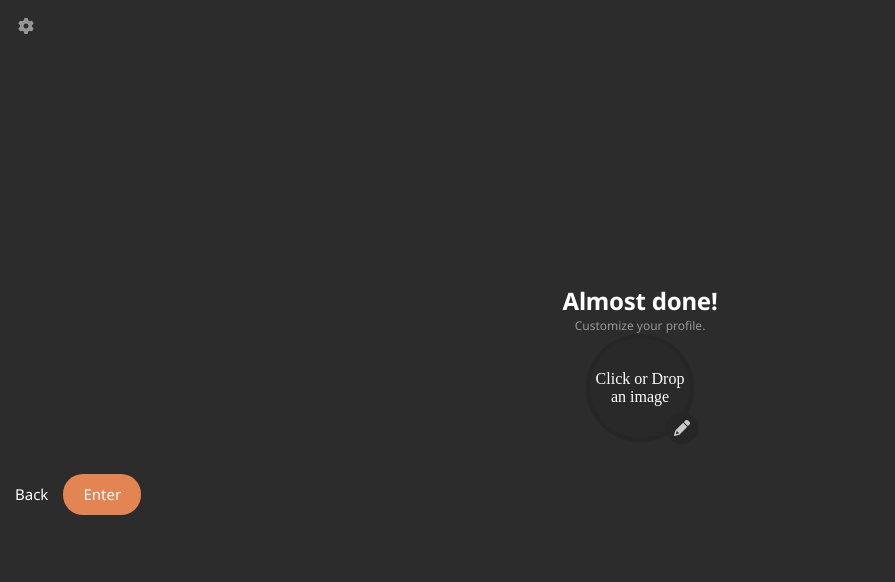
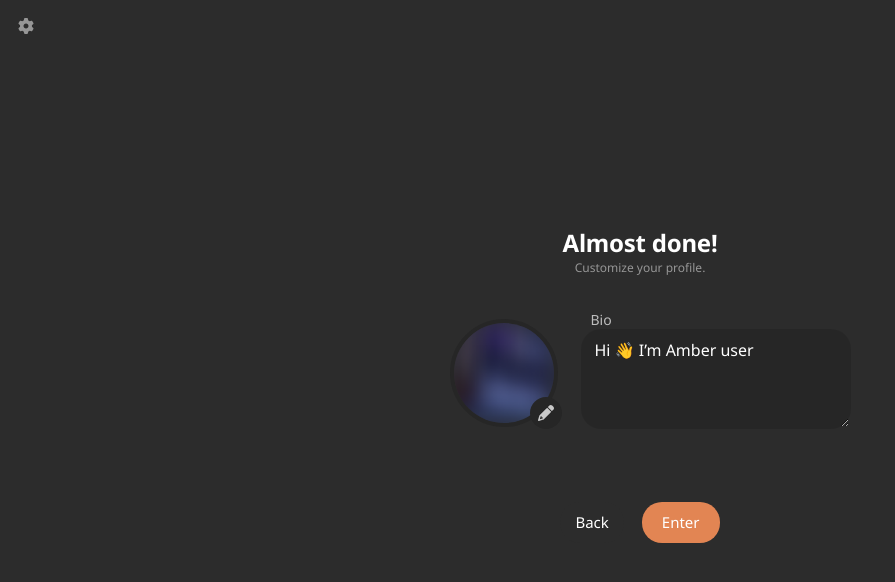
Before and after one commit to Ambermsg/frontend, a React (Vite) app: page /register/almost in a window 1280 px wide. Shown: the top 582 px of the page, without its empty margins (0-895 px from the left). Built offline with nearby package versions, Linux system fonts and the light colour scheme.

Commit message:
finished almostDone page

```diff
--- a/src/pages/AlmostDone.jsx
+++ b/src/pages/AlmostDone.jsx
@@ -7,6 +7,40 @@ import { useMutation } from "@tanstack/react-query"; // Import useMutation from
 import axios from "axios";
 import Header from "../components/Header";
 import { NavLink } from "react-router";
+
+const ButtonDiv = styled.div`
+  margin-bottom: 30px;
+  display: flex;
+  justify-content: center;
+  align-items: center;
+  gap: 18px;
+`;
+
+const TextArea = styled.textarea`
+  font-family: Noto Sans;
+  font-size: 16px;
+  font-weight: 400;
+  line-height: 21.79px;
+  text-align: left;
+
+  color: var(--theme-text);
+  background-color: #00000021;
+  border: 0px;
+  padding: 9px 12px;
+  border-radius: 20px;
+  width: 270px;
+  min-width: 270px;
+  max-width: 500px;
+  height: 100px;
+  min-height: 100px;
+  max-height: 300px;
+  border: 2px solid transparent;
+
+  &:focus {
+    border: 2px solid rgba(0, 0, 0, 0.41);
+    outline: none;
+  }
+`;
 
 const H1 = styled.h1`
   font-family: Noto Sans;
@@ -92,9 +126,10 @@ const Img = styled.img`
   background-color: #262626;
 `;
 
-const Div = styled.div`
+const DivForImage = styled.div`
   width: 108px;
-  margin: auto;
+
+  margin-left: 20px;
 
   display: flex;
   align-items: center;
@@ -116,18 +151,68 @@ const Wrapper = styled.div`
   justify-content: center; /* Centers content vertically */
 `;
 
+const FormWrapper = styled.div`
+  margin: 43px auto;
+  min-width: 450px;
+  max-width: 800px;
+  display: flex;
+  align-items: center;
+  justify-content: center;
+
+  gap: 23px;
+
+  flex-flow: row;
+`;
+
+const BioWrapper = styled.div`
+  display: flex;
+  justify-content: center;
+
+  position: relative;
+  bottom: 20px;
+
+  flex-flow: column;
+`;
+
+const Label = styled.label`
+  font-family: Noto Sans;
+  font-size: 14px;
+  font-weight: 400;
+  line-height: 19px;
+  text-align: left;
+  margin-left: 10px;
+
+  color: #ffffffb0;
+`;
+
+const PError = styled.p`
+  margin-left: 12px;
+
+  font-family: Noto Sans;
+  font-size: 12px;
+  font-weight: 400;
+  line-height: 16.34px;
+  text-align: left;
+
+  color: #ff3939;
+`;
+
 const schema = yup.object({
   avatar: yup
     .mixed()
-    .required("An image is required")
-    .test("fileType", "Only image files are allowed", (value) => {
-      return value?.type?.startsWith("image/");
-    }),
+    .nullable()
+    .test(
+      "fileType",
+      "Only image files are allowed",
+      (value) => !value || value?.type?.startsWith("image/")
+    ),
+  bio: yup.string(),
 });
 
 const AlmostDone = () => {
   const [imageSrc, setImageSrc] = useState(null);
   const {
+    register,
     control,
     handleSubmit,
     setValue,
@@ -187,7 +272,10 @@ const AlmostDone = () => {
   const onSubmit = async (data) => {
     const formData = new FormData();
     formData.append("avatar", data.avatar);
-    console.log("data.avatar: ", data.avatar);
+    formData.append("bio", data.bio);
+    console.log("data.bio: ", data.bio || "nothin");
+
+    console.log("data.avatar: ", data.avatar || "nothing");
 
     // Trigger the mutation to upload the image
     uploadAvatarMutation.mutate(formData);
@@ -203,7 +291,8 @@ const AlmostDone = () => {
           name="avatar"
           control={control}
           render={({ field }) => (
-            <Div>
+            <FormWrapper>
+              <DivForImage>
                 <StyledUploader
                   onDrop={(e) => handleDrop(e, field.onChange)}
                   onDragOver={(e) => e.preventDefault()}
@@ -212,7 +301,7 @@ const AlmostDone = () => {
                   {imageSrc ? (
                     <img src={imageSrc} alt="Avatar" />
                   ) : (
-                  <p>Click or Drop an image</p>
+                    <img src="/blurred.png" alt="Put avatar" />
                   )}
                 </StyledUploader>
                 <HiddenFileInput
@@ -228,21 +317,35 @@ const AlmostDone = () => {
                   onDragOver={(e) => e.preventDefault()}
                   onClick={() => document.getElementById("fileInput").click()}
                 />
-            </Div>
+                {uploadAvatarMutation.isError && (
+                  <PError>Failed to upload image. Please try again.</PError>
+                )}
+              </DivForImage>
+
+              <BioWrapper>
+                <Label htmlFor="Bio">Bio</Label>
+                <TextArea
+                  name="Bio"
+                  id=""
+                  cols="40"
+                  rows="5"
+                  {...register("bio")}
+                >
+                  Hi 👋 I’m Amber user
+                </TextArea>
+              </BioWrapper>
+            </FormWrapper>
           )}
         />
         {errors.avatar && <ErrorMessage>{errors.avatar.message}</ErrorMessage>}
-
+        <ButtonDiv>
           <NavLinkStyled to="/register/second">Back</NavLinkStyled>
-
           <Button type="submit" disabled={uploadAvatarMutation.isLoading}>
             {uploadAvatarMutation.isLoading ? "Uploading..." : "Enter"}
           </Button>
+        </ButtonDiv>
 
         {/* Display error message if upload fails */}
-        {uploadAvatarMutation.isError && (
-          <ErrorMessage>Failed to upload image. Please try again.</ErrorMessage>
-        )}
       </form>
     </Wrapper>
   );
```
Also changed, not shown: public/blurred.png (added). Lines whose indentation alone changed are shown as unchanged.
